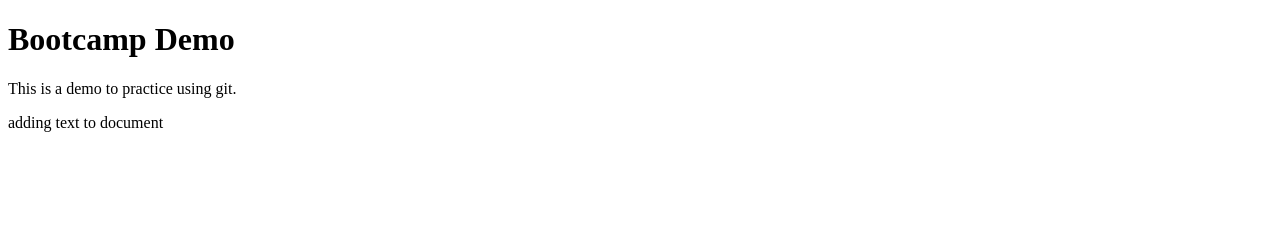
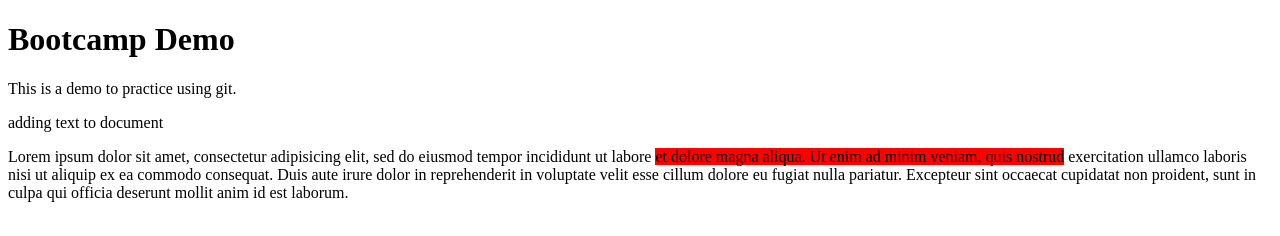
Before and after one commit to quells/BootcampDemo, a plain HTML site: page index.html in a window 1280 px wide. Drawn offline with Linux system fonts and the light colour scheme.

Commit message:
Lorem ipsum + span color

```diff
--- a/index.html
+++ b/index.html
@@ -12,6 +12,7 @@
         <section>
             <p>This is a demo to practice using git.</p>
             <p>adding text to document</p>
+            <p>Lorem ipsum dolor sit amet, consectetur adipisicing elit, sed do eiusmod tempor incididunt ut labore <span style="background:red;">et dolore magna aliqua. Ut enim ad minim veniam, quis nostrud</span> exercitation ullamco laboris nisi ut aliquip ex ea commodo consequat. Duis aute irure dolor in reprehenderit in voluptate velit esse cillum dolore eu fugiat nulla pariatur. Excepteur sint occaecat cupidatat non proident, sunt in culpa qui officia deserunt mollit anim id est laborum.</p>
         </section>
     </body>
 </html>
```
